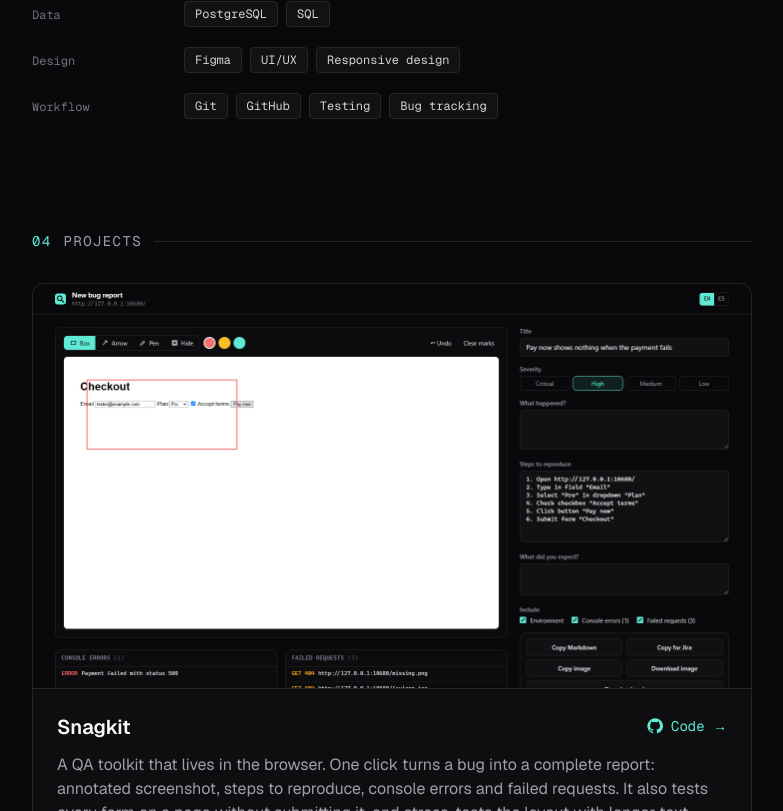
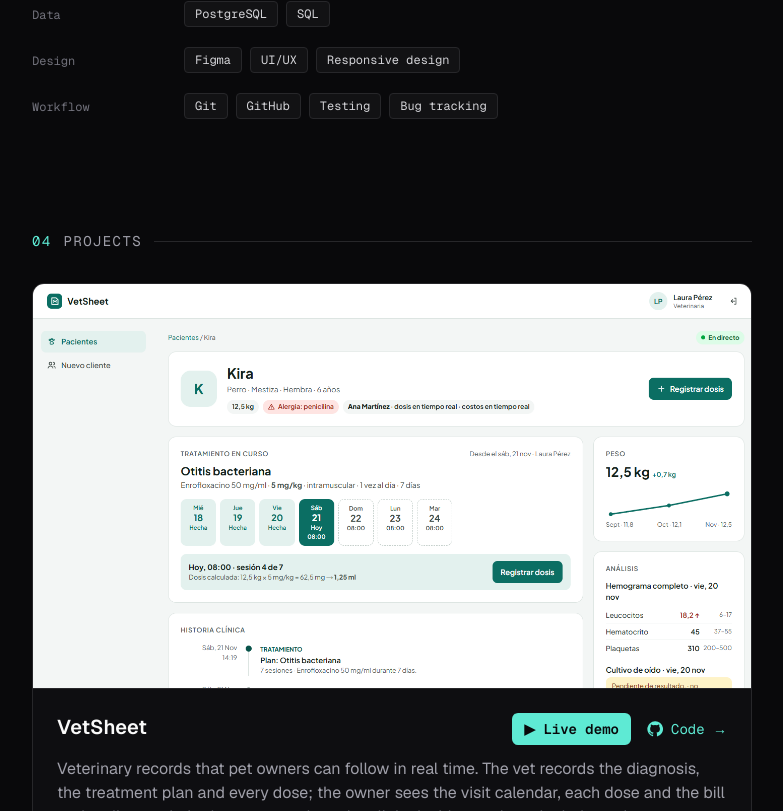
Before and after one commit to nuvia-ortiz/nuvia-ortiz.github.io, a Next.js app: page / in a window 1280 px wide. Shown: the part 1989-2800 px from the top of the page, without its empty margins (248-1031 px from the left). Built offline with nearby package versions, Linux system fonts and the light colour scheme.

Commit message:
Add VetSheet to projects, with live demo

```diff
--- a/src/app/page.tsx
+++ b/src/app/page.tsx
@@ -208,6 +208,17 @@ export default function Home() {
                 <div className="p-5 sm:p-6">
                   <div className="flex flex-wrap items-baseline justify-between gap-3">
                     <h3 className="text-xl font-semibold text-zinc-50">{p.name}</h3>
+                    <span className="flex flex-wrap items-center gap-4">
+                      {p.demo && (
+                        <a
+                          href={p.demo}
+                          target="_blank"
+                          rel="noopener noreferrer"
+                          className="inline-flex items-center gap-2 rounded-md bg-accent px-3 py-1.5 font-mono text-sm font-semibold text-background hover:brightness-110"
+                        >
+                          ▶ {t.projects.demo}
+                        </a>
+                      )}
                       <a
                         href={p.repo}
                         target="_blank"
@@ -216,6 +227,7 @@ export default function Home() {
                       >
                         <GitHubIcon /> {t.projects.code} →
                       </a>
+                    </span>
                   </div>
                   <p className="mt-3 text-zinc-400">{p.text}</p>
                   <ul className="mt-4 flex flex-wrap gap-2" aria-label="Tech stack">
--- a/src/content.ts
+++ b/src/content.ts
@@ -13,7 +13,11 @@ export type Project = {
   tags: string[];
   image: { src: string; alt: string; width: number; height: number };
   repo: string;
+  demo?: string;
 };
+
+const vetsheetTags = ["Python", "Django", "Django REST Framework", "WebSockets", "Next.js", "TypeScript", "Tailwind CSS", "PostgreSQL", "Playwright"];
+const vetsheetImage = (alt: string) => ({ src: "/projects/vetsheet.png", alt, width: 1425, height: 1553 });
 
 const snagkitTags = ["TypeScript", "React", "Chrome Extension (MV3)", "Tailwind CSS", "Vitest", "Playwright"];
 const snagkitImage = (alt: string) => ({ src: "/projects/snagkit.png", alt, width: 1440, height: 1307 });
@@ -27,7 +31,7 @@ type Content = {
   experience: { title: string; jobs: Job[] };
   education: { title: string; degree: string; school: string; achievement: string };
   skills: { title: string; groups: { name: string; items: string[] }[] };
-  projects: { title: string; body: string; cta: string; code: string; items: Project[] };
+  projects: { title: string; body: string; cta: string; code: string; demo: string; items: Project[] };
   contactSection: { title: string; body: string };
   footer: string;
 };
@@ -97,7 +101,16 @@ export const content: Record<Lang, Content> = {
       body: "More projects on the way. Follow the progress on GitHub.",
       cta: "See GitHub",
       code: "Code",
+      demo: "Live demo",
       items: [
+        {
+          name: "VetSheet",
+          text: "Veterinary records that pet owners can follow in real time. The vet records the diagnosis, the treatment plan and every dose; the owner sees the visit calendar, each dose and the bill update live on their phone, as much as the clinic decides to share. Includes a dose calculator, allergy and double-dose checks, automatic billing, lab results and a daily schedule. Full stack: Django REST API with WebSockets and a Next.js web app, tested end to end.",
+          tags: vetsheetTags,
+          image: vetsheetImage("VetSheet pet record: active treatment with its session calendar, clinical history, weight chart, lab results and running bill"),
+          repo: "https://github.com/nuvia-ortiz/vetsheet",
+          demo: "https://vetsheet.vercel.app",
+        },
         {
           name: "Snagkit",
           text: "A QA toolkit that lives in the browser. One click turns a bug into a complete report: annotated screenshot, steps to reproduce, console errors and failed requests. It also tests every form on a page without submitting it, and stress-tests the layout with longer text, 200% zoom and right-to-left to find what breaks. Runs 100% locally.",
@@ -169,7 +182,16 @@ export const content: Record<Lang, Content> = {
       body: "Vienen más proyectos. Sigue el avance en GitHub.",
       cta: "Ver GitHub",
       code: "Código",
+      demo: "Ver la demo",
       items: [
+        {
+          name: "VetSheet",
+          text: "Historia clínica veterinaria que el dueño puede seguir en tiempo real. El veterinario registra el diagnóstico, el plan de tratamiento y cada dosis; el dueño ve en su móvil el calendario de visitas, cada dosis y la cuenta al momento, según lo que la clínica decida compartir. Incluye calculadora de dosis, avisos de alergia y de dosis doble, cobro automático, análisis y agenda del día. Full stack: API en Django con WebSockets y web en Next.js, con tests de punta a punta.",
+          tags: vetsheetTags,
+          image: vetsheetImage("Ficha de una mascota en VetSheet: tratamiento en curso con su calendario de sesiones, historia clínica, peso, análisis y cuenta"),
+          repo: "https://github.com/nuvia-ortiz/vetsheet",
+          demo: "https://vetsheet.vercel.app",
+        },
         {
           name: "Snagkit",
           text: "Un kit de QA que vive en el navegador. Con un clic convierte un bug en un reporte completo: captura anotada, pasos para reproducirlo, errores de consola y peticiones fallidas. Además prueba todos los formularios de una página sin enviarlos y somete el diseño a estrés con texto largo, zoom al 200 % y derecha a izquierda para ver qué se rompe. Funciona 100 % en local.",
```
Also changed, not shown: public/projects/vetsheet.png (added). Lines whose indentation alone changed are shown as unchanged.
